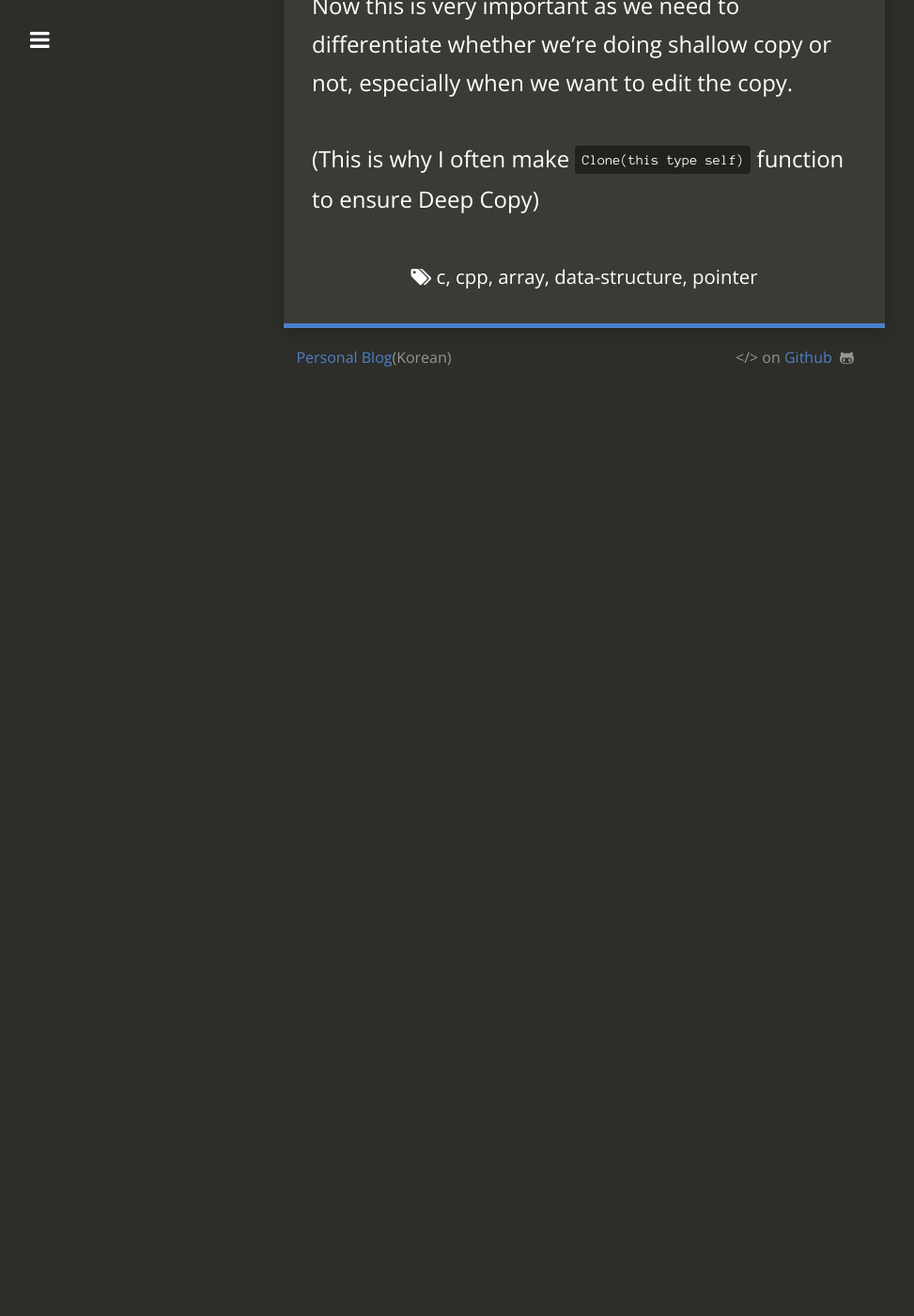
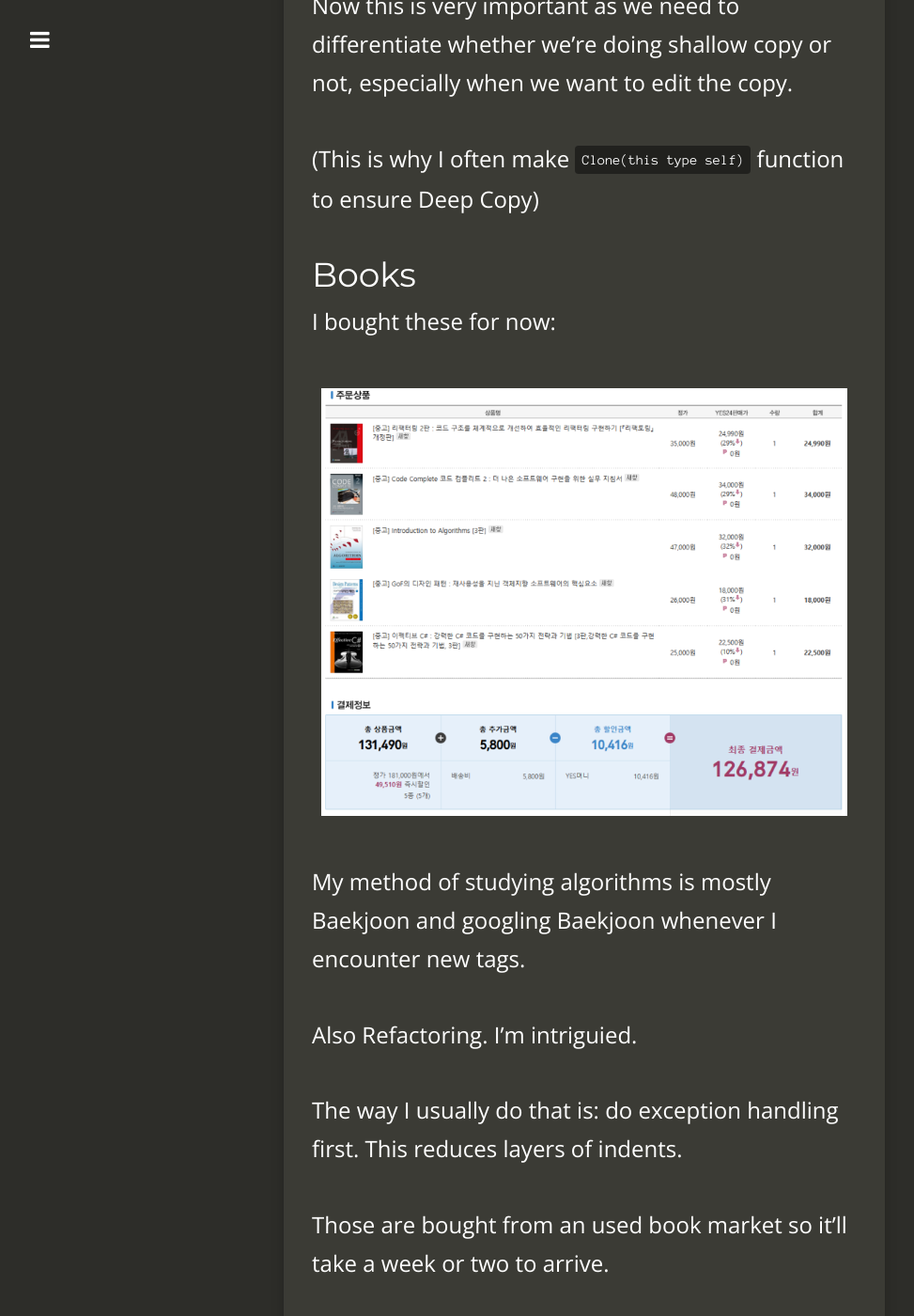
Before and after one commit to metnias/metnias.github.io, a Jekyll site: the page built from _posts/2023-03-10-pointers.md, in a window 1280 px wide and 1400 px high, scrolled down 3455 px. Shown: the whole window at 94% size, without its empty margins (18-991 px from the left). Built offline with Jekyll 4.4.1, drawn with Linux system fonts in a browser that asks for light colours; nearby versions of some CDN libraries; before the commit the page ends 3867 px from its top, so only the background shows below that.

Commit message:
Updated post: pointers

````diff
--- a/_posts/2023-03-10-pointers.md
+++ b/_posts/2023-03-10-pointers.md
@@ -94,7 +94,6 @@
 ```
 
 
-
 # Call by Value or Reference
 
 So, the major difference b/w `class` and `struct` in C# is:
@@ -108,3 +107,21 @@
 we're doing shallow copy or not, especially when we want to edit the copy.
 
 (This is why I often make `Clone(this type self)` function to ensure Deep Copy)
+
+
+# Books
+
+I bought these for now:
+
+![Books](/images/0310-Cap_2023-03-09_14-47-39-636.png)
+
+My method of studying algorithms is mostly Baekjoon
+and googling Baekjoon whenever I encounter new tags.
+
+Also Refactoring. I'm intriguied.
+
+The way I usually do that is: do exception handling first.
+This reduces layers of indents.
+
+Those are bought from an used book market so it'll take a week
+or two to arrive.
````
Also changed, not shown: images/0310-Cap_2023-03-09_14-47-39-636.png (added).
